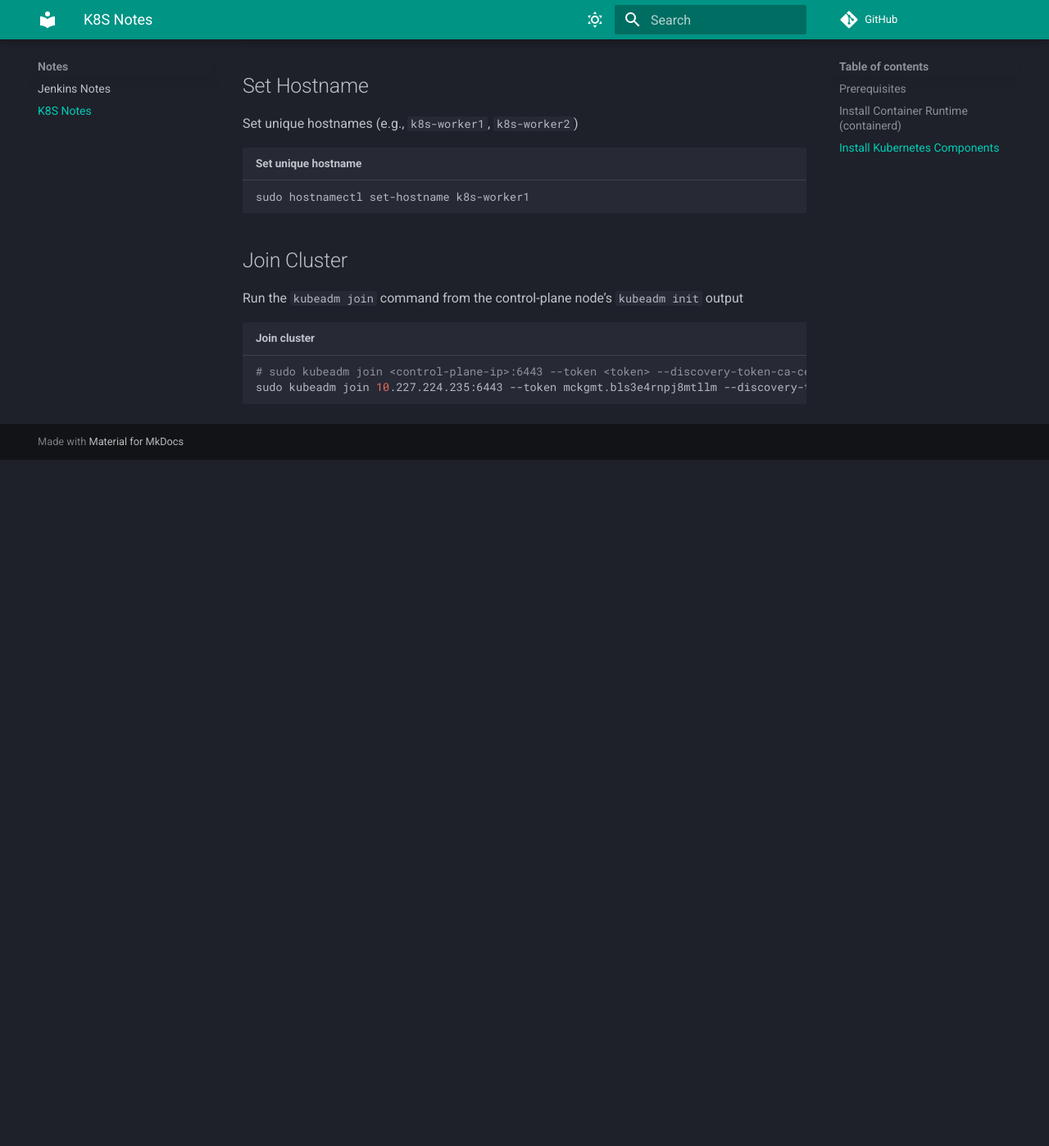
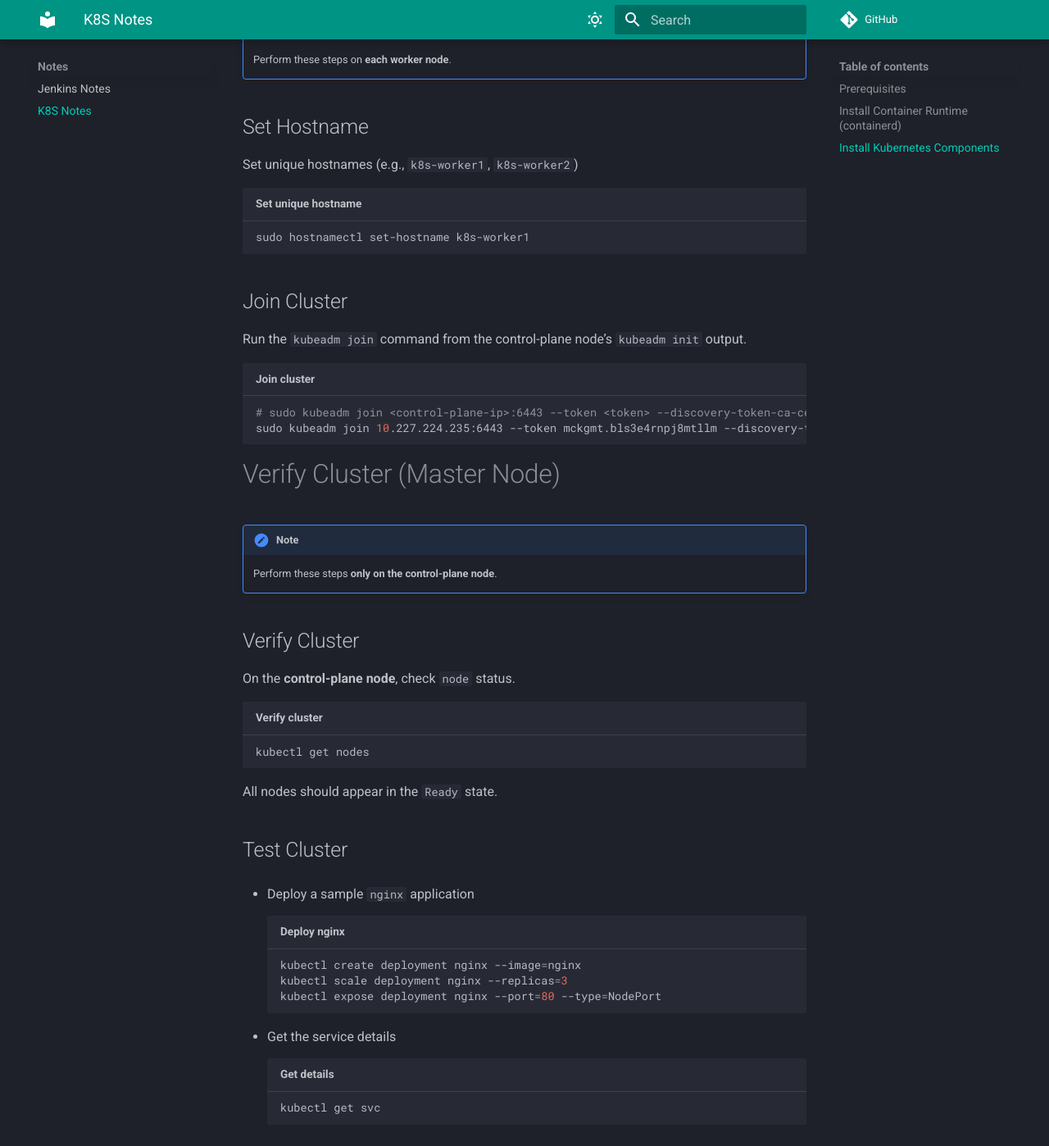
Before and after one commit to zhouushe/notes, an MkDocs documentation site: the page built from docs/k8s.md, in a window 1280 px wide and 1400 px high, scrolled down 3988 px. Shown: the whole window at 82% size. Built offline with MkDocs 1.6.1 and Material for MkDocs 9.7.7, drawn with Linux system fonts in a browser that asks for light colours; comment, search, counter and statistics services are not loaded; before the commit the page ends 4549 px from its top, so only the background shows below that; some of the changed text lies outside the part shown.

Commit message:
Update k8s.md

````diff
--- a/docs/k8s.md
+++ b/docs/k8s.md
@@ -1,4 +1,4 @@
-# Prepare All Nodes
+# Prepare All Nodes (Master Node & Worker Nodes)
 !!! note
     Perform these steps on **all nodes** (`control-plane` and `workers`).
 
@@ -69,7 +69,7 @@
 sudo apt-mark hold kubelet kubeadm kubectl  # Prevent auto-upgrades
 ```
 
-# Initialize the Control-Plane Node (Master Node)
+# Initialize Cluster (Master Node)
 !!! note
     Perform these steps **only on the control-plane node**.
 
@@ -112,17 +112,18 @@
 sudo chown $(id -u):$(id -g) $HOME/.kube/config
 ```
 
-## Install a CNI Plugin (Flannel)
+## Install CNI Plugin (Flannel)
 - Apply the Flannel network
 ```bash title="Apply the Flannel network"
 kubectl apply -f https://raw.githubusercontent.com/flannel-io/flannel/master/Documentation/kube-flannel.yml
 ```
+
 - Wait for pods to be ready
 ```bash title="Wait for pods to be ready"
 kubectl get pods -n kube-system
 ```
 
-# Join Worker Nodes
+# Join Cluster (Worker Nodes)
 !!! note
     Perform these steps on **each worker node**.
 
@@ -133,8 +134,32 @@
 ```
 
 ## Join Cluster
-Run the `kubeadm join` command from the control-plane node’s `kubeadm init` output
+Run the `kubeadm join` command from the control-plane node’s `kubeadm init` output.
 ```bash title="Join cluster"
 # sudo kubeadm join <control-plane-ip>:6443 --token <token> --discovery-token-ca-cert-hash sha256:<hash>
 sudo kubeadm join 10.227.224.235:6443 --token mckgmt.bls3e4rnpj8mtllm --discovery-token-ca-cert-hash sha256:468406b3769e708098b5290806c9b0ff3ce9620a2c358e729566acd6b0bbf932
 ```
+
+# Verify Cluster (Master Node)
+!!! note
+    Perform these steps **only on the control-plane node**.
+
+## Verify Cluster
+On the **control-plane node**, check `node` status.
+```bash title="Verify cluster"
+kubectl get nodes
+```
+All nodes should appear in the `Ready` state.
+
+## Test Cluster
+- Deploy a sample `nginx` application
+```bash title="Deploy nginx"
+kubectl create deployment nginx --image=nginx
+kubectl scale deployment nginx --replicas=3
+kubectl expose deployment nginx --port=80 --type=NodePort
+```
+
+- Get the service details
+```bash title="Get details"
+kubectl get svc
+```
````
